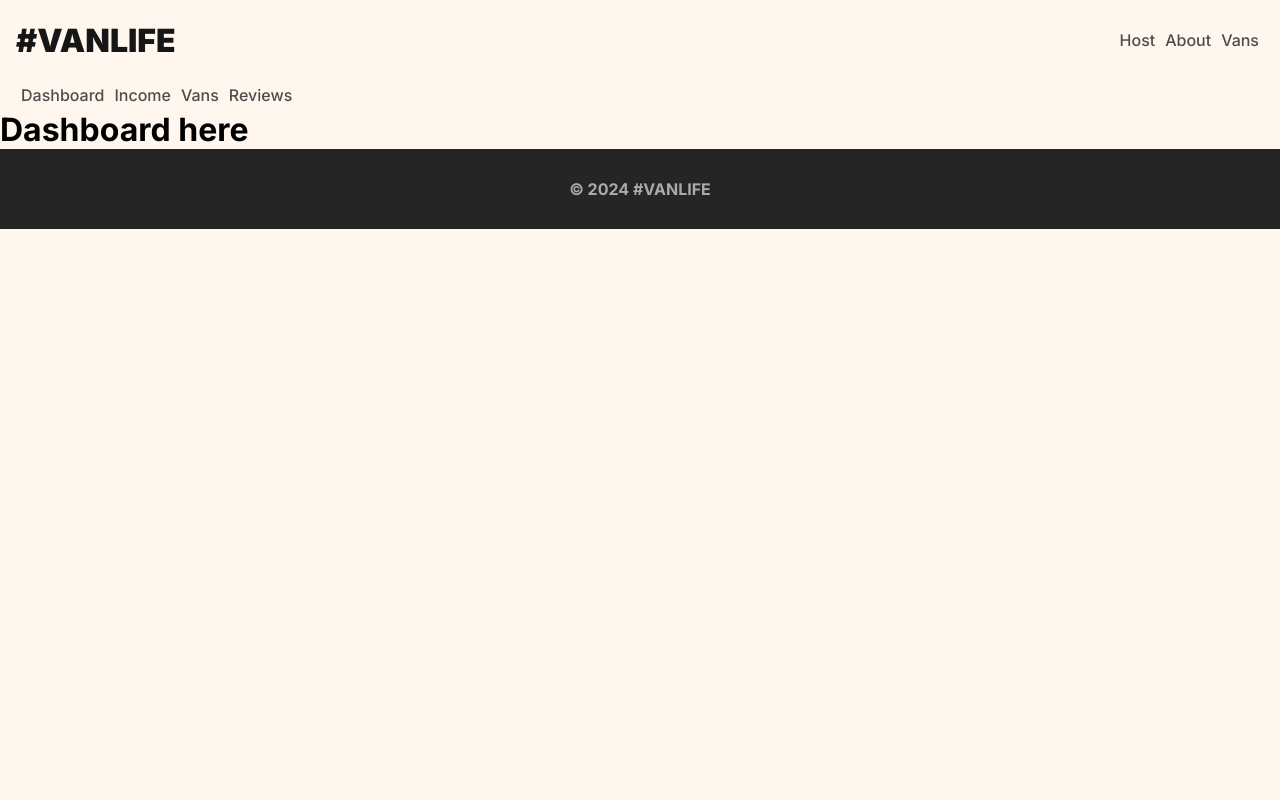
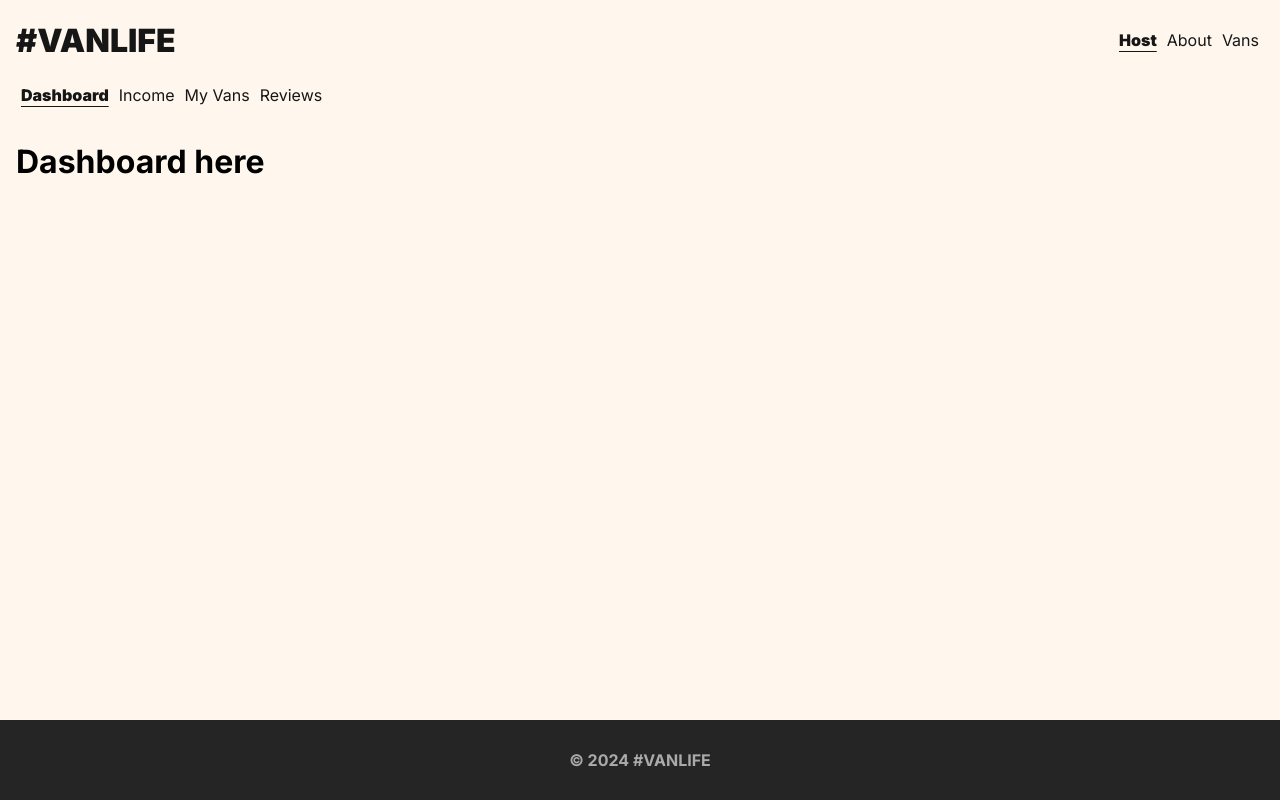
Before and after one commit to dvuCodes/vanlife, a React (Vite) app: page /host in a window 1280 px wide. Built offline with nearby package versions, Linux system fonts and the light colour scheme; no server answers; what miragejs would draw is missing.

Commit message:
feat
Added additional nested routes.
Added NavLinks to elements within my nav, allowing the selected nav element to be highlighted when selected.
Created a HostVanCard to render out the components within /host/my-vans

```diff
--- a/index.html
+++ b/index.html
@@ -8,7 +8,7 @@
     <link rel="preconnect" href="https://fonts.googleapis.com" />
     <link rel="preconnect" href="https://fonts.gstatic.com" crossorigin />
     <link
-      href="https://fonts.googleapis.com/css2?family=Inter:wght@400;500;700;900&display=swap"
+      href="https://fonts.googleapis.com/css2?family=Inter:wght@400;500;600;700;900&display=swap"
       rel="stylesheet"
     />
     <title>Vite + React</title>
--- a/src/App.jsx
+++ b/src/App.jsx
@@ -8,6 +8,8 @@ import VanDetails from "./pages/Vans/VanDetails"
 import Dashboard from "./pages/Host/Dashboard"
 import Income from "./pages/Host/Income"
 import Reviews from "./pages/Host/Reviews"
+import HostVans from "./pages/Host/HostVans"
+import HostVanDetails from "./pages/Host/HostVanDetails"
 
 import "./server"
 
@@ -24,6 +26,8 @@ function App() {
             <Route index element={<Dashboard />}></Route>
             <Route path="income" element={<Income />}></Route>
             <Route path="reviews" element={<Reviews />}></Route>
+            <Route path="my-vans" element={<HostVans />}></Route>
+            <Route path="my-vans/:vanId" element={<HostVanDetails />}></Route>
           </Route>
         </Route>
       </Routes>
--- a/src/components/Header.jsx
+++ b/src/components/Header.jsx
@@ -1,6 +1,6 @@
 import React from "react"
 import "../styles/header.css"
-import { Link } from "react-router-dom"
+import { NavLink, Link } from "react-router-dom"
 
 const Header = () => {
   return (
@@ -10,9 +10,24 @@ const Header = () => {
       </Link>
 
       <nav className="header-nav">
-        <Link to="/host">Host</Link>
-        <Link to="/about">About</Link>
-        <Link to="/vans">Vans</Link>
+        <NavLink
+          to="/host"
+          className={({ isActive }) => (isActive ? "active-link" : null)}
+        >
+          Host
+        </NavLink>
+        <NavLink
+          to="/about"
+          className={({ isActive }) => (isActive ? "active-link" : null)}
+        >
+          About
+        </NavLink>
+        <NavLink
+          to="/vans"
+          className={({ isActive }) => (isActive ? "active-link" : null)}
+        >
+          Vans
+        </NavLink>
       </nav>
     </header>
   )
--- a/src/components/HostLayout.jsx
+++ b/src/components/HostLayout.jsx
@@ -1,16 +1,39 @@
 import React from "react"
-import { Outlet, Link } from "react-router-dom"
+import { Outlet, NavLink } from "react-router-dom"
 
 const HostLayout = () => {
   return (
     <>
       <nav className="host-nav">
-        <Link to="/host">Dashboard</Link>
-        <Link to="/host/income">Income</Link>
-        <Link to="/host/vans">Vans</Link>
-        <Link to="/host/reviews">Reviews</Link>
+        <NavLink
+          to="/host"
+          end
+          className={({ isActive }) => (isActive ? "active-link" : null)}
+        >
+          Dashboard
+        </NavLink>
+        <NavLink
+          to="/host/income"
+          className={({ isActive }) => (isActive ? "active-link" : null)}
+        >
+          Income
+        </NavLink>
+        <NavLink
+          to="/host/my-vans"
+          className={({ isActive }) => (isActive ? "active-link" : null)}
+        >
+          My Vans
+        </NavLink>
+        <NavLink
+          to="/host/reviews"
+          className={({ isActive }) => (isActive ? "active-link" : null)}
+        >
+          Reviews
+        </NavLink>
       </nav>
-      <Outlet />
+      <div className="host-wrapper">
+        <Outlet />
+      </div>
     </>
   )
 }
--- /dev/null
+++ b/src/components/HostVanCard.jsx
@@ -0,0 +1,20 @@
+import React from "react"
+import { Link } from "react-router-dom"
+
+const HostVanCard = ({ name, id, imageUrl, price }) => {
+  return (
+    <>
+      <Link to={`/host/my-vans/${id}`}>
+        <div className="host-van-wrapper">
+          <img src={imageUrl} />
+          <div className="host-van-details">
+            <h3>{name}</h3>
+            <p>${price}/day</p>
+          </div>
+        </div>
+      </Link>
+    </>
+  )
+}
+
+export default HostVanCard
--- a/src/components/Layout.jsx
+++ b/src/components/Layout.jsx
@@ -5,11 +5,11 @@ import Footer from "./Footer"
 
 const Layout = () => {
   return (
-    <>
+    <div className="site-wrapper">
       <Header />
       <Outlet />
       <Footer />
-    </>
+    </div>
   )
 }
 
--- a/src/components/VanCard.jsx
+++ b/src/components/VanCard.jsx
@@ -3,8 +3,6 @@ import { Link } from "react-router-dom"
 import "../styles/van-card.css"
 
 const VanCard = ({ imageUrl, name, price, type, id }) => {
-  // conditional styling for the van type buttons
-
   return (
     <>
       <div className="van-card-container">
--- a/src/index.css
+++ b/src/index.css
@@ -14,11 +14,20 @@ body {
   padding: 0;
   font-family: "Inter", sans-serif;
   background: #fff7ed;
-  min-height: 100vh;
 }
 
 a {
   text-decoration: none;
+}
+
+.site-wrapper {
+  min-height: 100vh;
+  display: flex;
+  flex-direction: column;
+}
+
+.host-wrapper {
+  padding: 2em 1em;
 }
 
 /* Typography */
@@ -27,6 +36,11 @@ h1,
 h3,
 p {
   margin: 0;
+}
+
+main h1 {
+  font-size: 2.5rem;
+  margin-top: auto;
 }
 
 /* nav styles */
@@ -38,17 +52,19 @@ p {
 
 .host-nav a,
 .header-nav a {
-  text-decoration: none;
-  color: #4d4d4d;
-  font-weight: 500;
+  color: #161616;
   padding: 0.3125em;
 }
 
 .host-nav a:hover,
 .header-nav a:hover {
-  color: #161616;
+  font-weight: 900;
+}
+
+.active-link {
   text-decoration: underline;
-  font-weight: 600;
+  text-underline-offset: 5px;
+  font-weight: 900;
 }
 
 /* Home page styles */
@@ -56,9 +72,8 @@ p {
 main {
   display: flex;
   align-items: center;
-  gap: 10px;
   flex-direction: column;
-  background: linear-gradient(rgba(0, 0, 0, 0.35), rgba(0, 0, 0, 0.3)),
+  background: linear-gradient(rgba(0, 0, 0, 0.6), rgba(0, 0, 0, 0.6)),
     url("./assets/hero-bg.jpg");
   background-size: cover;
   background-repeat: no-repeat;
@@ -215,7 +230,34 @@ article p {
 }
 
 .back-to-vans-link > a:hover {
+  font-weight: 700;
   text-decoration: underline;
+  text-underline-offset: 5px;
+}
+
+/* host van css */
+
+.host-van-wrapper {
+  display: flex;
+  gap: 0.5em;
+  width: 100%;
+  background-color: #ffffff;
+  border-radius: 5px;
+  margin: 1em 0;
+  padding: 1em;
+  align-items: center;
+  cursor: pointer;
+}
+
+.host-van-wrapper img {
+  width: 20%;
+  margin-right: 1em;
+  border-radius: 5px;
+}
+
+.host-van-wrapper h3,
+.host-van-wrapper p {
+  color: black;
 }
 
 /* utility */
--- /dev/null
+++ b/src/pages/Host/HostVanDetails.jsx
@@ -0,0 +1,22 @@
+import React, { useContext } from "react"
+import { useParams } from "react-router-dom"
+import { Context } from "../../Context/Context"
+
+const HostVanDetails = () => {
+  const { vans } = useContext(Context)
+  const params = useParams()
+
+  const getSelectedVan = vans.find((van) => van.id === params.vanId)
+
+  if (!getSelectedVan) {
+    return `Loading..`
+  }
+
+  return (
+    <>
+      <h1>{getSelectedVan.name}</h1>
+    </>
+  )
+}
+
+export default HostVanDetails
--- /dev/null
+++ b/src/pages/Host/HostVans.jsx
@@ -0,0 +1,14 @@
+import React, { useContext } from "react"
+import { Context } from "../../Context/Context"
+import HostVanCard from "../../components/HostVanCard"
+
+const HostVans = () => {
+  const { vans } = useContext(Context)
+
+  const getHostVans = vans.filter((van) => van.hostId === "123")
+  const renderHostVans = getHostVans.map((van) => <HostVanCard {...van} />)
+
+  return <div className="host-van-list-wrapper">{renderHostVans}</div>
+}
+
+export default HostVans
--- a/src/server.jsx
+++ b/src/server.jsx
@@ -15,6 +15,7 @@ createServer({
       imageUrl:
         "https://assets.scrimba.com/advanced-react/react-router/modest-explorer.png",
       type: "simple",
+      hostId: "123",
     })
     server.create("van", {
       id: "2",
@@ -25,6 +26,7 @@ createServer({
       imageUrl:
         "https://assets.scrimba.com/advanced-react/react-router/beach-bum.png",
       type: "rugged",
+      hostId: "123",
     })
     server.create("van", {
       id: "3",
@@ -35,6 +37,7 @@ createServer({
       imageUrl:
         "https://assets.scrimba.com/advanced-react/react-router/reliable-red.png",
       type: "luxury",
+      hostId: "456",
     })
     server.create("van", {
       id: "4",
@@ -45,6 +48,7 @@ createServer({
       imageUrl:
         "https://assets.scrimba.com/advanced-react/react-router/dreamfinder.png",
       type: "simple",
+      hostId: "789",
     })
     server.create("van", {
       id: "5",
@@ -55,6 +59,7 @@ createServer({
       imageUrl:
         "https://assets.scrimba.com/advanced-react/react-router/the-cruiser.png",
       type: "luxury",
+      hostId: "789",
     })
     server.create("van", {
       id: "6",
@@ -65,11 +70,13 @@ createServer({
       imageUrl:
         "https://assets.scrimba.com/advanced-react/react-router/green-wonder.png",
       type: "rugged",
+      hostId: "123",
     })
   },
 
   routes() {
     this.namespace = "api"
+    this.logging = false
 
     this.get("/vans", (schema, request) => {
       return schema.vans.all()
@@ -79,5 +86,16 @@ createServer({
       const id = request.params.id
       return schema.vans.find(id)
     })
+
+    this.get("/host/vans", (schema, request) => {
+      // Hard-code the hostId for now
+      return schema.vans.where({ hostId: "123" })
+    })
+
+    this.get("/host/vans/:id", (schema, request) => {
+      // Hard-code the hostId for now
+      const id = request.params.id
+      return schema.vans.where({ id, hostId: "123" })
+    })
   },
 })
--- a/src/styles/footer.css
+++ b/src/styles/footer.css
@@ -5,6 +5,7 @@ footer {
   display: flex;
   justify-content: center;
   align-items: center;
+  margin-top: auto;
 }
 
 h4 {
```
